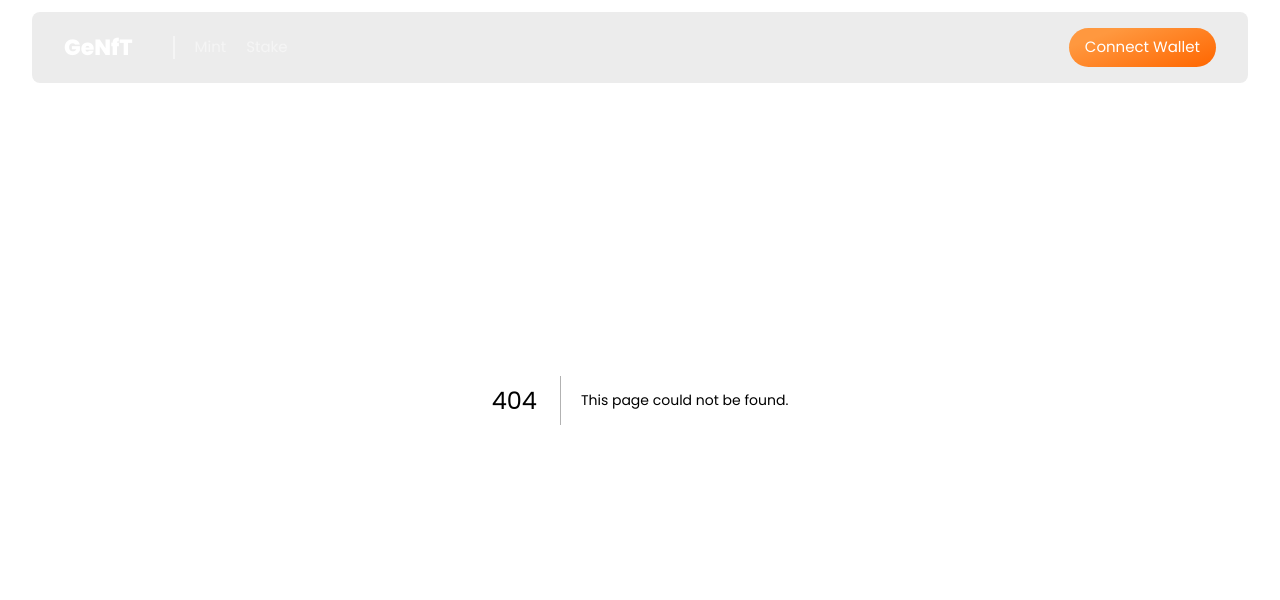
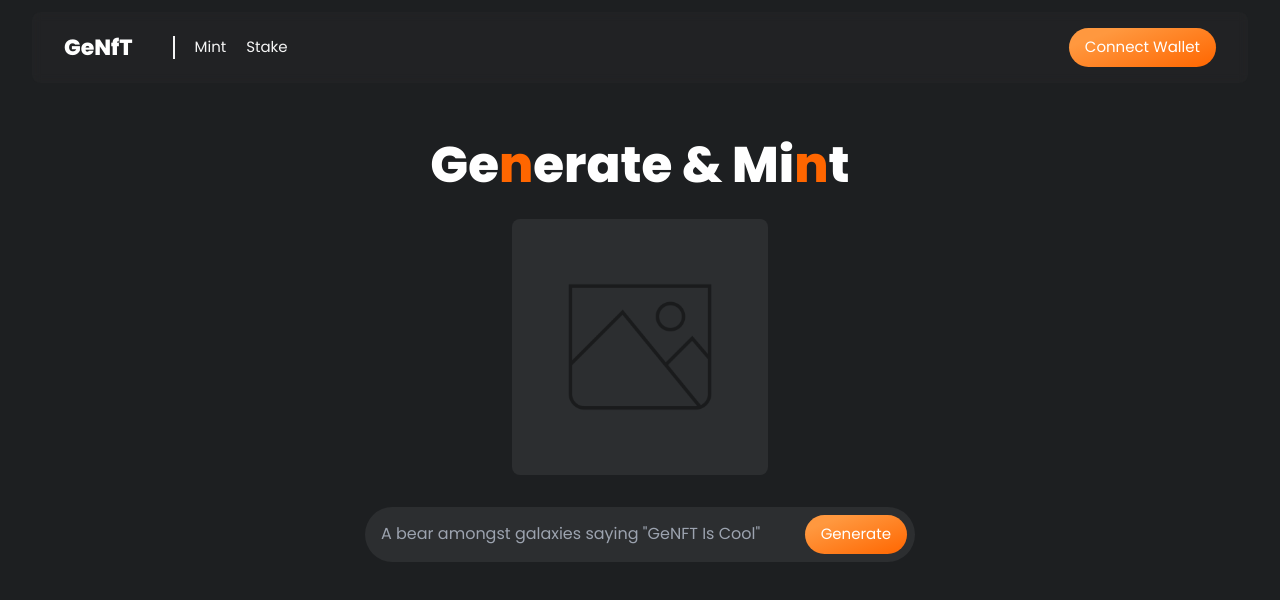
Before and after one commit to bg5fxp-JF/genft, a Next.js app in the folder frontend/: page /mint in a window 1280 px wide. Before the commit this address had no page. Shown: the top 600 px of the page. Built offline with nearby package versions, Linux system fonts and the light colour scheme; no server answers.

Commit message:
added mint page

```diff
--- a/frontend/next.config.js
+++ b/frontend/next.config.js
@@ -1,4 +1,19 @@
 /** @type {import('next').NextConfig} */
-const nextConfig = {}
+const nextConfig = {
+	images: {
+		remotePatterns: [
+			{
+				protocol: "https",
+				hostname: "img.freepik.com",
+				port: "",
+			},
+			{
+				protocol: "https",
+				hostname: "oaidalleapiprodscus.blob.core.windows.net",
+				port: "",
+			},
+		],
+	},
+};
 
-module.exports = nextConfig
+module.exports = nextConfig;
--- a/frontend/package.json
+++ b/frontend/package.json
@@ -11,6 +11,7 @@
   "dependencies": {
     "framer-motion": "^10.16.16",
     "next": "14.0.4",
+    "openai": "^4.24.1",
     "react": "^18",
     "react-dom": "^18",
     "react-icons": "^4.12.0"
--- /dev/null
+++ b/frontend/src/app/mint/components/ImageMint.js
@@ -0,0 +1,112 @@
+"use client";
+import Image from "next/image";
+
+import { useState } from "react";
+import OpenAI from "openai";
+import Loader from "./Loader";
+import CustomLinkButton from "@/app/components/CustomLinkButton";
+
+export default function ImageMint() {
+	const isConnected = true;
+	const openai = new OpenAI({
+		apiKey: process.env.NEXT_PUBLIC_OPEN_AI,
+		dangerouslyAllowBrowser: true,
+	});
+
+	const [imageUrl, setImageUrl] = useState("/");
+	const [userPrompt, setUserPrompt] = useState("");
+	const [generatingImg, setGeneratingImg] = useState(false);
+	function handlePromptChange(e) {
+		setUserPrompt(e.target.value);
+		console.log(prompt);
+		// formatFormData(formData);
+	}
+
+	async function imageGeneration() {
+		if (!isConnected) {
+			window.alert("Connect Wallet First");
+
+			return 0;
+		}
+		if (userPrompt == "") {
+			window.alert("Input a prompt");
+			return 0;
+		} else {
+			setGeneratingImg(true);
+			// const response = await openai.images.generate({
+			// 	model: "dall-e-3",
+			// 	prompt: userPrompt,
+			// 	n: 1,
+			// 	size: "1024x1024",
+			// });
+
+			await setTimeout(() => {
+				//C - 1 second later
+				setImageUrl(
+					"https://oaidalleapiprodscus.blob.core.windows.net/private/org-Sh4klIMQC1yCCn287953rOWd/user-xmseufWOKmj6UTNcNqlrZWcL/img-92xRJt20q29BPayzueKyf6KG.png?st=2023-12-22T14%3A04%3A40Z&se=2023-12-22T16%3A04%3A40Z&sp=r&sv=2021-08-06&sr=b&rscd=inline&rsct=image/png&skoid=6aaadede-4fb3-4698-a8f6-684d7786b067&sktid=a48cca56-e6da-484e-a814-9c849652bcb3&skt=2023-12-21T23%3A12%3A05Z&ske=2023-12-22T23%3A12%3A05Z&sks=b&skv=2021-08-06&sig=8e48BouNj2vNML4dmll%2BxkL43W48zKxG9sj4weC6Qc4%3D"
+				);
+				setGeneratingImg(false);
+			}, 2000);
+
+			// image_url = response;
+			// setImageUrl(response.data[0].url);
+
+			// setGeneratingImg(false);
+		}
+	}
+	return (
+		<>
+			<div className="relative bg-bg2   text-gray-900 text-sm rounded-lg w-64 mx-auto p-3 h-64 flex justify-center items-center">
+				{imageUrl != "/" ? (
+					<Image
+						src={imageUrl}
+						alt={prompt}
+						width={100}
+						height={100}
+						className="w-full h-full object-contain"
+					/>
+				) : (
+					<Image
+						src="/images/preview.png"
+						alt="preview"
+						width={100}
+						height={100}
+						className="w-9/12 h-9/12 object-contain opacity-40"
+					/>
+				)}
+
+				{generatingImg && (
+					<div className="absolute inset-0 z-0 flex justify-center items-center bg-[rgba(0,0,0,0.5)] rounded-lg">
+						<Loader />
+					</div>
+				)}
+			</div>
+			<div className="flex items-center gap-x-3 bg-bg2 text-txt1 rounded-full mt-4 p-2 pl-4">
+				<input
+					type="text"
+					value={userPrompt}
+					onChange={handlePromptChange}
+					placeholder='A bear amongst galaxies saying "GeNFT Is Cool"'
+					className="w-full bg-transparent focus-visible:outline-none"
+				/>
+
+				<button
+					className="text-reg flex  px-4 py-2 rounded-full transition-all active:scale-95  text-white bg-gradient-160 from-primary2 from-20% to-primary1"
+					onClick={imageGeneration}
+					disabled={generatingImg}
+				>
+					Generate
+				</button>
+			</div>
+			<div className="flex flex-col gap-y-4 mx-auto mt-4 ">
+				<CustomLinkButton
+					text="Mint"
+					link="/"
+					styles={`text-primary2 border border-primary2 transition-all ${
+						imageUrl == "/" ? "opacity-0" : "opacity-100"
+					}`}
+				/>
+			</div>
+		</>
+	);
+}
--- /dev/null
+++ b/frontend/src/app/mint/components/Loader.js
@@ -0,0 +1,24 @@
+import React from "react";
+
+export default function Loader() {
+	return (
+		<div role="status">
+			<svg
+				aria-hidden="true"
+				className="inline w-10 h-10 mr-2 text-gray-200 animate-spin fill-primary1"
+				viewBox="0 0 100 101"
+				fill="none"
+				xmlns="http://www.w3.org/2000/svg"
+			>
+				<path
+					d="M100 50.5908C100 78.2051 77.6142 100.591 50 100.591C22.3858 100.591 0 78.2051 0 50.5908C0 22.9766 22.3858 0.59082 50 0.59082C77.6142 0.59082 100 22.9766 100 50.5908ZM9.08144 50.5908C9.08144 73.1895 27.4013 91.5094 50 91.5094C72.5987 91.5094 90.9186 73.1895 90.9186 50.5908C90.9186 27.9921 72.5987 9.67226 50 9.67226C27.4013 9.67226 9.08144 27.9921 9.08144 50.5908Z"
+					fill="currentColor"
+				/>
+				<path
+					d="M93.9676 39.0409C96.393 38.4038 97.8624 35.9116 97.0079 33.5539C95.2932 28.8227 92.871 24.3692 89.8167 20.348C85.8452 15.1192 80.8826 10.7238 75.2124 7.41289C69.5422 4.10194 63.2754 1.94025 56.7698 1.05124C51.7666 0.367541 46.6976 0.446843 41.7345 1.27873C39.2613 1.69328 37.813 4.19778 38.4501 6.62326C39.0873 9.04874 41.5694 10.4717 44.0505 10.1071C47.8511 9.54855 51.7191 9.52689 55.5402 10.0491C60.8642 10.7766 65.9928 12.5457 70.6331 15.2552C75.2735 17.9648 79.3347 21.5619 82.5849 25.841C84.9175 28.9121 86.7997 32.2913 88.1811 35.8758C89.083 38.2158 91.5421 39.6781 93.9676 39.0409Z"
+					fill="currentFill"
+				/>
+			</svg>
+		</div>
+	);
+}
--- /dev/null
+++ b/frontend/src/app/mint/page.js
@@ -0,0 +1,21 @@
+import ImageMint from "./components/ImageMint";
+
+export const metadata = {
+	title: "GeNFT | Mint Your NFT",
+	description: "Generate NFT's based on your prompt and stake them for rewards",
+};
+
+export default function page() {
+	return (
+		<section className="relative  flex flex-col items-center  w-full max-w-[1440px] min-h-screen gap-8  mx-auto px-6  bg-bg1 sm:px-16 ">
+			<div className="relative flex flex-col w-full max-w-[550px] gap-y-4 mt-32 pb-6  z-40">
+				<h3 className="text-4xl text-txt1 font-semibold text-center md:text-6xl ">
+					Ge<span className="text-primary1">n</span>erate & Mi
+					<span className="text-primary1">n</span>t
+				</h3>
+
+				<ImageMint />
+			</div>
+		</section>
+	);
+}
```
Also changed, not shown: frontend/public/images/preview.png (added), 1 other file (tests, documents, lock files or other folders).
